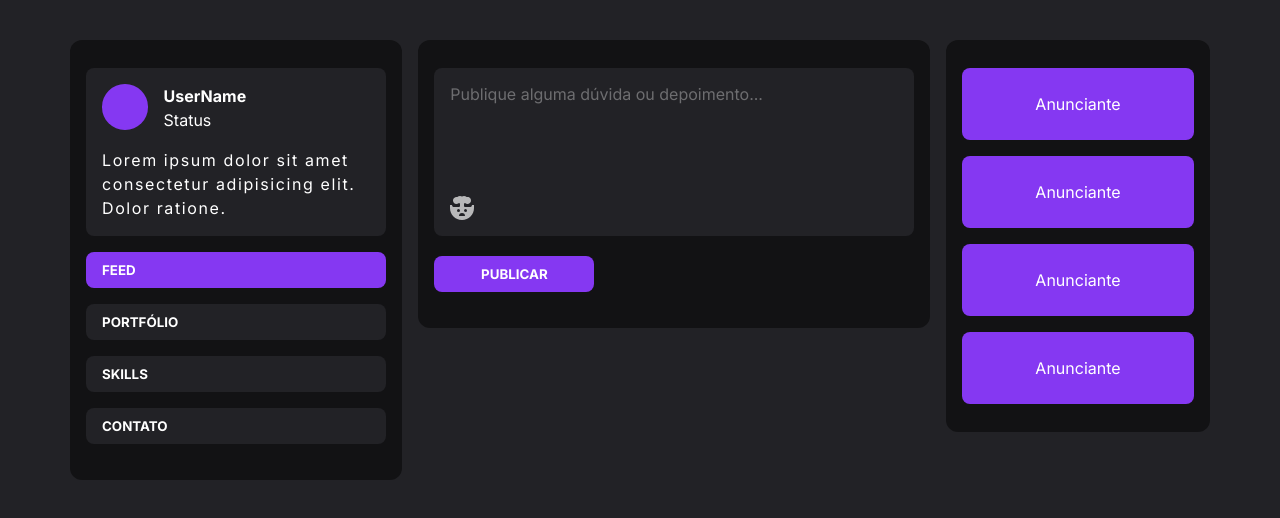
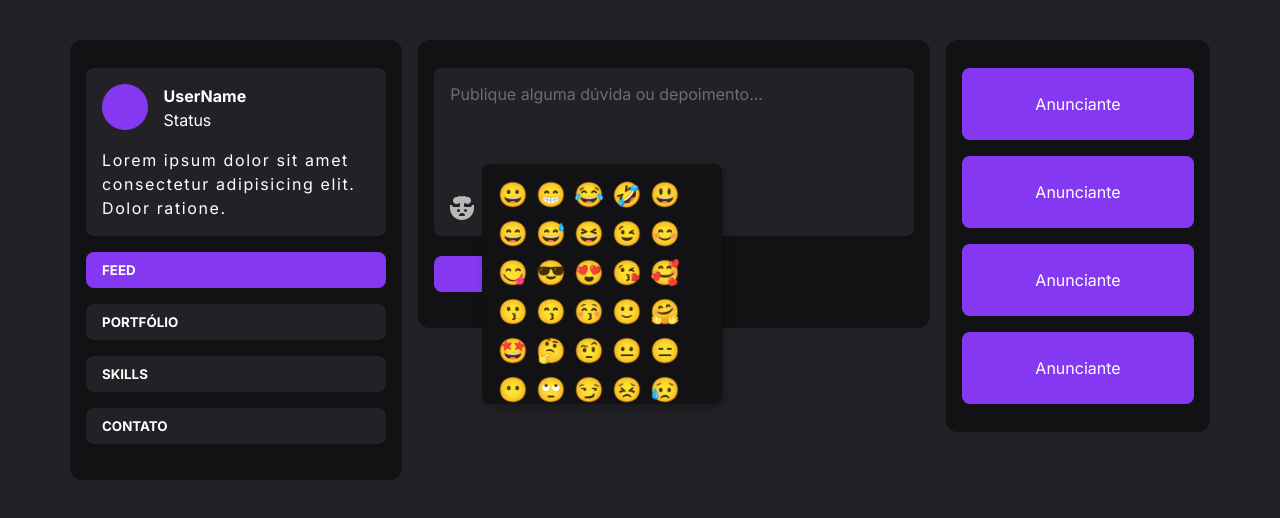
Before and after one commit to jeanpj12/socialPortfolio, a React (Vite) app: page / in a window 1280 px wide. Both pictures are taken after a click on the button 462 px from the left and 209 px from the top of the page. Shown: the top 518 px of the page. Built offline with nearby package versions, Linux system fonts and the light colour scheme.

Commit message:
Personalization Emoji Picker

```diff
--- a/package.json
+++ b/package.json
@@ -10,7 +10,7 @@
     "preview": "vite preview"
   },
   "dependencies": {
-    "emoji-picker-react": "^4.12.0",
+    "emoji-mart": "^5.6.0",
     "react": "^18.3.1",
     "react-dom": "^18.3.1"
   },
--- a/src/components/FormNewPost/Emoji/index.tsx
+++ /dev/null
@@ -1,44 +0,0 @@
-import EmojiPicker, { Theme, Categories } from 'emoji-picker-react'
-import styles from './styles.module.css'
-import EmojiIcon from '../../../assets/svg/rosto-explodir.svg'
-
-type ButtonEmojiProps = {
-    setText: React.Dispatch<React.SetStateAction<string>>
-    showPicker: boolean
-    setShowPicker: React.Dispatch<React.SetStateAction<boolean>>
-}
-
-export function ButtonEmoji({ setText, showPicker, setShowPicker }: ButtonEmojiProps) {
-
-    const categoryEmoji = [
-        {
-            category: Categories.SMILEYS_PEOPLE,
-            name: 'Faces'
-        }
-    ]
-
-    const handleEmojiClick = (emojiObject: any) => {
-        setText((prevtext) => prevtext + emojiObject.emoji)
-    }
-
-    return <div className={styles.emoji}>
-        <button
-            type='button'
-            onClick={() => setShowPicker((prev) => !prev)}
-        >
-            <img src={EmojiIcon} />
-        </button>
-        {showPicker && (
-            <div>
-                <EmojiPicker
-                    onEmojiClick={handleEmojiClick}
-                    theme={Theme.DARK}
-                    searchDisabled={true}
-                    skinTonesDisabled={true}
-                    categories={categoryEmoji}
-                    className={styles.emojiContainer}
-                />
-            </div>
-        )}
-    </div>
-}
--- a/src/components/FormNewPost/Emoji/styles.module.css
+++ /dev/null
@@ -1,21 +0,0 @@
-.emoji {
-
-    position: absolute;
-    bottom: 1rem;
-    left: 1rem;
-
-    button {
-        background: transparent;
-        border: none;
-        cursor: pointer;
-
-        img {
-            width: 1.5rem;
-        }
-    }
-
-    .emojiContainer {
-        position: absolute;
-        z-index: 1;
-    }
-}
--- /dev/null
+++ b/src/components/FormNewPost/EmojiPicker/index.tsx
@@ -0,0 +1,53 @@
+import styles from './styles.module.css'
+import EmojiIcon from '../../../assets/svg/rosto-explodir.svg'
+
+type EmojiPickerProps = {
+    onEmojiSelect: (emoji: string) => void
+    showPicker: boolean
+    setShowPicker: React.Dispatch<React.SetStateAction<boolean>>
+}
+
+export function ButtonEmoji({ onEmojiSelect, showPicker, setShowPicker }: EmojiPickerProps) {
+
+    const emojis = ["😀", "😁", "😂", "🤣", "😃", "😄", "😅", "😆", "😉", "😊",
+        "😋", "😎", "😍", "😘", "🥰", "😗", "😙", "😚", "🙂", "🤗",
+        "🤩", "🤔", "🤨", "😐", "😑", "😶", "🙄", "😏", "😣", "😥",
+        "😮", "🤐", "😯", "😪", "😫", "🥱", "😴", "😌", "😛", "😜",
+        "😝", "🤤", "😒", "😓", "😔", "😕", "🙃", "🫤", "🫣", "☹️",
+        "🙁", "😖", "😞", "😟", "😤", "😢", "😭", "😦", "😧", "😨",
+        "👍", "👎", "👌", "✌️", "🤞", "🤟", "👊", "👏", "🙏", "💪",
+        "🤝", "✋", "🖖", "👋", "🖐️", "✍️", "🤳", "💅", "🤲", "🤷",
+        "❤️", "💔", "💕", "💞", "💓", "💗", "💖", "💘", "💝", "💟",
+        "🎉", "✨", "🌟", "⭐", "🌈", "⚡", "🔥", "💧", "🌊", "☔",
+        "❄️", "☀️", "🌤", "🌙", "☁️", "🌍", "🌎", "🌌", "🌹", "💐",
+        "🐶", "🐱", "🐭", "🐹", "🐰", "🦊", "🐻", "🐼", "🐨", "🐯",
+        "🦁", "🐮", "🐷", "🐸", "🐵", "🙈", "🙉", "🙊", "🐦", "🐤",
+        "🐺", "🦄", "🐝", "🪲", "🦋", "🐌", "🐞", "🐜", "🪳", "🪰",
+        "🍕", "🍔", "🍟", "🌮", "🌯", "🍿", "🍩", "🍪", "🍦", "🍫",
+        "⚽", "🏀", "🏈", "⚾", "🎾", "🏐", "🎳", "🏓", "🥊", "🎮",
+        "🚗", "🚕", "🚙", "🛴", "🚲", "🛵", "🚤", "✈️", "🚀", "🛸",
+    ];
+
+    return <div className={styles.emoji}>
+        <button
+            type='button'
+            onClick={() => setShowPicker((prev) => !prev)}
+        >
+            <img src={EmojiIcon} />
+        </button>
+
+        {showPicker &&
+            <div className={styles.picker}>
+                {emojis.map((emoji, index) => (
+                    <button
+                        key={index}
+                        className={styles.emojiButton}
+                        onClick={() => onEmojiSelect(emoji)}>
+                        {emoji}
+                    </button>
+                ))
+                }
+            </div>
+        }
+    </div>
+}
--- /dev/null
+++ b/src/components/FormNewPost/EmojiPicker/styles.module.css
@@ -0,0 +1,70 @@
+.emoji {
+    position: absolute;
+    bottom: 1rem;
+    left: 1rem;
+    z-index: 1;
+
+    button {
+        cursor: pointer;
+        background: transparent;
+        border: none;
+        img{
+            width: 1.5rem;
+        }
+    }
+
+    .picker {
+        position: absolute;
+        left: 2rem;
+        top: -2rem;
+        width: 15rem;
+        height: 15rem;
+        overflow-y: scroll;
+        padding: 1rem;
+        background-color: var(--bg-color-secondary);
+        border-radius: .5rem;
+        box-shadow: 3px 3px 10px rgba(0, 0, 0, 0.3);
+        display: flex;
+        flex-wrap: wrap;
+        gap: .5rem;
+        animation: fadeIn 100ms linear forwards;
+
+        &::-webkit-scrollbar{
+            width: .25rem;
+        }
+
+        &::-webkit-scrollbar-thumb {
+            background-color: var(--surface-purple);
+            border-radius: 1rem;
+        }
+
+        & button {
+            border: none;
+            background: transparent;
+            font-size: 1.5rem;
+            cursor: pointer;
+            border-radius: 50%;
+            display: flex;
+            justify-content: center;
+            align-items: center;
+            padding-block: 0px 2px;
+            transition: background 200ms linear;
+            animation: fadeIn 300ms linear forwards;
+            &:hover {
+                background: rgba(255, 255, 255, 0.2);
+            }
+        }
+    }
+}
+
+@keyframes fadeIn {
+    0% {
+        opacity: 0;
+        scale: 0;
+    }
+
+    100% {
+        opacity: 1;
+        scale: 1;
+    }
+}
--- a/src/components/FormNewPost/index.tsx
+++ b/src/components/FormNewPost/index.tsx
@@ -1,15 +1,21 @@
 import React, { useState } from 'react'
 import styles from './styles.module.css'
 import { Button } from '../Button'
-import { ButtonEmoji } from './Emoji'
+import { ButtonEmoji } from './EmojiPicker'
 
 
-type TextAreaProps = React.ComponentProps<'textarea'>
+type TextAreaProps = React.ComponentProps<'textarea'> & {
+    emojiButton: boolean
+}
 
-export function FormNewPost({ ...rest }: TextAreaProps) {
+export function FormNewPost({emojiButton = true, ...rest }: TextAreaProps) {
 
     const [text, setText] = useState('')
-    const [showPicker, setShowPicker] = useState(true)
+    const [showPicker, setShowPicker] = useState(false)
+
+    const handleEmojiClick = (emoji: string) => {
+        setText((prevtext) => prevtext + emoji)
+    }
 
     return <div className={styles.newPost}>
         <div className={styles.inputArea}>
@@ -17,11 +23,7 @@ export function FormNewPost({ ...rest }: TextAreaProps) {
                 value={text}
                 onChange={(e) => setText(e.target.value)}
             />
-            <ButtonEmoji
-            setText={setText}
-            showPicker={showPicker}
-            setShowPicker={setShowPicker}
-            />
+            <ButtonEmoji onEmojiSelect={handleEmojiClick} showPicker={showPicker} setShowPicker={setShowPicker}/>
         </div>
 
         <div>
```
Also changed, not shown: 1 other file (tests, documents, lock files or other folders).
